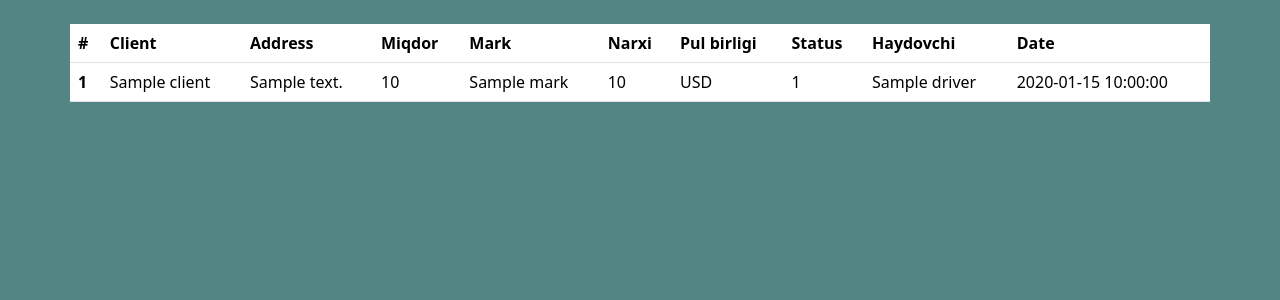
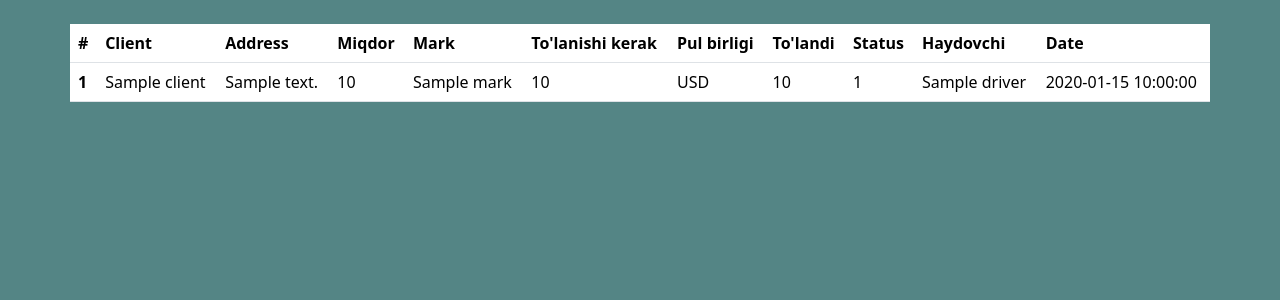
Before and after one commit to Asomiddinov/CRM, a Flask app: template application/templates/act.html in a window 1280 px wide. Shown: the part 63-363 px from the top of the page. Run offline with Flask 2, Linux system fonts and the light colour scheme; the template is opened without the code that fills it: values that come from a table or form of the project are taken from there, most other values are stand-ins (such as "Sample title", 1, 10 or a date in 2020).

```diff
--- a/application/forms.py
+++ b/application/forms.py
@@ -21,8 +21,7 @@ class Mine(FlaskForm):
                        DataRequired(), Length(min=3, max=100)])
     price = IntegerField("Price", validators=[DataRequired()])
     currency = SelectField("Currency", choices=["UZS", "USD", "EUR", "RUB"])
-    paid = RadioField("Status", choices=[
-                      "To'landi", "To'lanmadi"], validators=[DataRequired()])
+    paid = IntegerField("Status", validators=[DataRequired()])
     driver = StringField("Driver", validators=[
                          DataRequired(), Length(min=3, max=500)])
     date = DateField("Date", validators=[DataRequired()])
--- a/application/routes.py
+++ b/application/routes.py
@@ -8,7 +8,7 @@ import qrcode
 @app.route("/")
 @app.route("/index")
 def index():
-    return render_template("index.html", title="Home Page 🔢")
+    return render_template("index.html", title="Home Page")
 
 
 @app.route("/info")
@@ -29,9 +29,9 @@ def generator():
                     str(dat)).save(qrcode_location)
             except Exception as e:
                 print(e)
-            return render_template("generated.html", title="Generated", image=image_name)
+            return render_template("generated.html", title="Generated 🔢", image=image_name)
     else:
-        return render_template("generator.html", title="Index Page", form=form)
+        return render_template("generator.html", title="🔢", form=form)
 
 
 @app.route("/mine", methods=["GET", "POST"])
--- a/application/templates/act.html
+++ b/application/templates/act.html
@@ -27,8 +27,9 @@
             <th scope="col">Address</th>
             <th scope="col">Miqdor</th>
             <th scope="col">Mark</th>
-            <th scope="col">Narxi</th>
+            <th scope="col">To'lanishi kerak</th>
             <th scope="col">Pul birligi</th>
+            <th scope="col">To'landi</th>
             <th scope="col">Status</th>
             <th scope="col">Haydovchi</th>
             <th scope="col">Date</th>
@@ -43,6 +44,7 @@
             <td>{{ mark }}</td>
             <td>{{ price }}</td>
             <td>{{ currency }}</td>
+            <td>{{ price - paid }}</td>
             <td>{{ paid }}</td>
             <td>{{ driver }}</td>
             <td>{{ date }}</td>
```
Also changed, not shown: application/static/7c951e797210bf520757.png (added), application/static/d45954226c0749704532.png (added).
